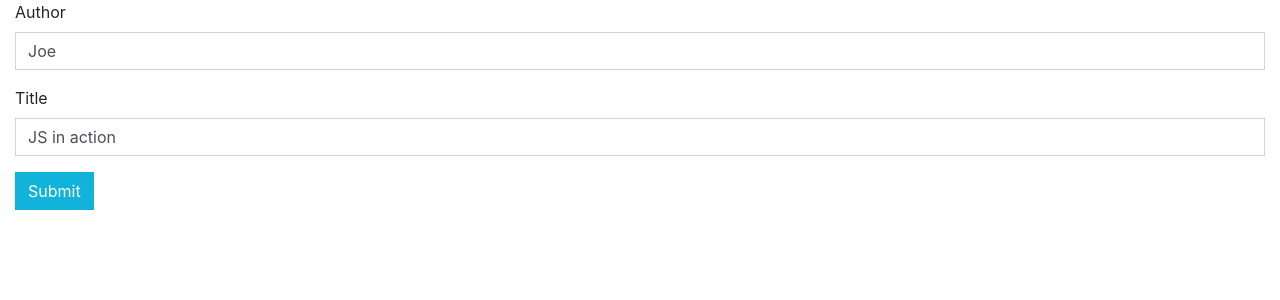
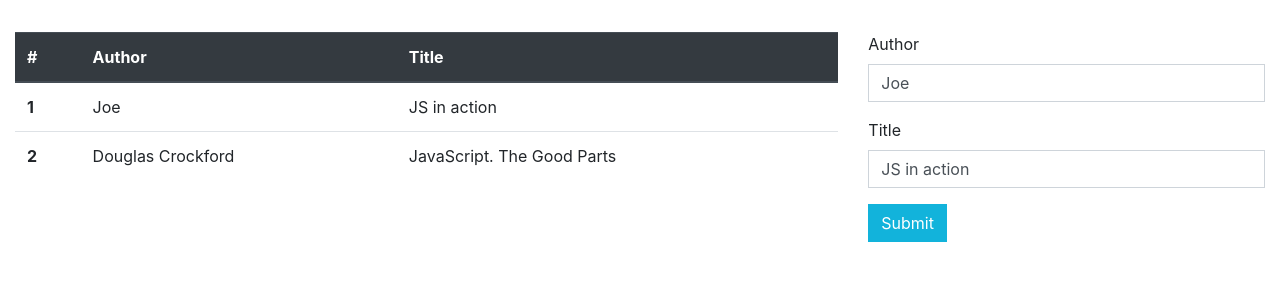
Before and after one commit to modern-web-dev/ng-course-22.04.2020, an Angular app: page / in a window 1280 px wide. Shown: the top 300 px of the page. Built offline with nearby package versions, Linux system fonts and the light colour scheme.

Commit message:
Master Details part 1

```diff
--- a/src/app/app.component.html
+++ b/src/app/app.component.html
@@ -1,3 +1,3 @@
 <section class="container-fluid">
-  <app-book-details></app-book-details>
+  <app-book-overview></app-book-overview>
 </section>
--- a/src/app/app.component.scss
+++ b/src/app/app.component.scss
@@ -0,0 +1,3 @@
+section.container-fluid {
+  margin-top: 2rem;
+}
--- /dev/null
+++ b/src/app/book/book-overview/book-overview.component.html
@@ -0,0 +1,26 @@
+<div class="row">
+  <div class="col-sm-8">
+    <table class="table table-hover">
+      <thead class="thead-dark">
+      <tr>
+        <th scope="col">#</th>
+        <th scope="col">Author</th>
+        <th scope="col">Title</th>
+      </tr>
+      </thead>
+      <tbody>
+      <tr *ngFor="let book of books; index as i"
+          (click)="selectBook(book)"
+          [class.table-active]="isBookSelected(book)"
+          class="my-class">
+        <th scope="row">{{i + 1}}</th>
+        <td>{{book.author}}</td>
+        <td>{{book.title}}</td>
+      </tr>
+      </tbody>
+    </table>
+  </div>
+  <div class="col-sm-4">
+    <app-book-details></app-book-details>
+  </div>
+</div>
--- /dev/null
+++ b/src/app/book/book-overview/book-overview.component.ts
@@ -0,0 +1,33 @@
+import {Component} from '@angular/core';
+import {Book} from '../book.model';
+
+@Component({
+  selector: 'app-book-overview',
+  templateUrl: './book-overview.component.html',
+  styleUrls: ['./book-overview.component.scss']
+})
+export class BookOverviewComponent {
+  books: Book[];
+  selectedBook: Book | null = null;
+
+  constructor() {
+    this.books = [
+      {
+        author: 'Joe',
+        title: 'JS in action'
+      },
+      {
+        author: 'Douglas Crockford',
+        title: 'JavaScript. The Good Parts'
+      }
+    ];
+  }
+
+  selectBook(book: Book) {
+    this.selectedBook = book;
+  }
+
+  isBookSelected(book: Book): boolean {
+    return this.selectedBook === book;
+  }
+}
--- a/src/app/book/book.module.ts
+++ b/src/app/book/book.module.ts
@@ -1,11 +1,13 @@
 import {NgModule} from '@angular/core';
 import {CommonModule} from '@angular/common';
 import {BookDetailsComponent} from './book-details/book-details.component';
+import { BookOverviewComponent } from './book-overview/book-overview.component';
 
 @NgModule({
-  declarations: [BookDetailsComponent],
+  declarations: [BookDetailsComponent, BookOverviewComponent],
   exports: [
-    BookDetailsComponent
+    BookDetailsComponent,
+    BookOverviewComponent
   ],
   imports: [
     CommonModule
```
Also changed, not shown: src/app/book/book-overview/book-overview.component.scss (added), 1 other file (tests, documents, lock files or other folders).
